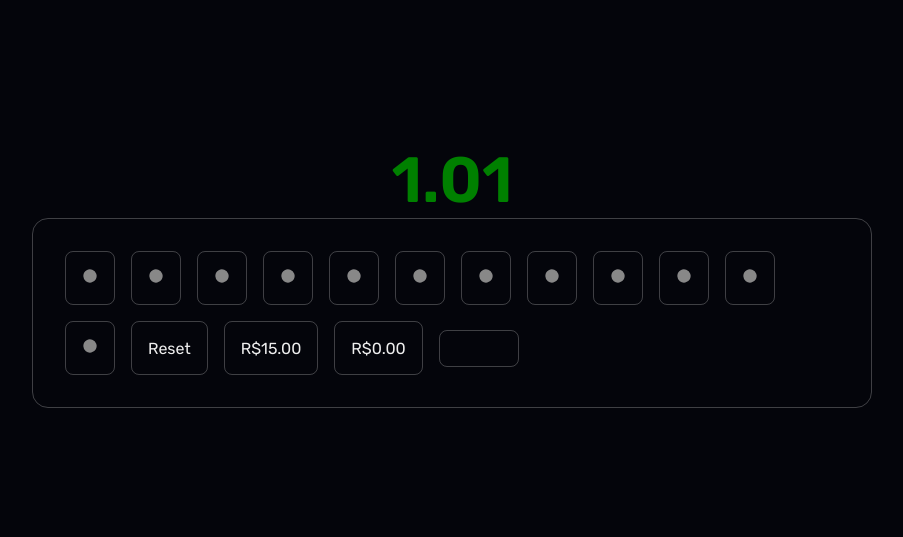
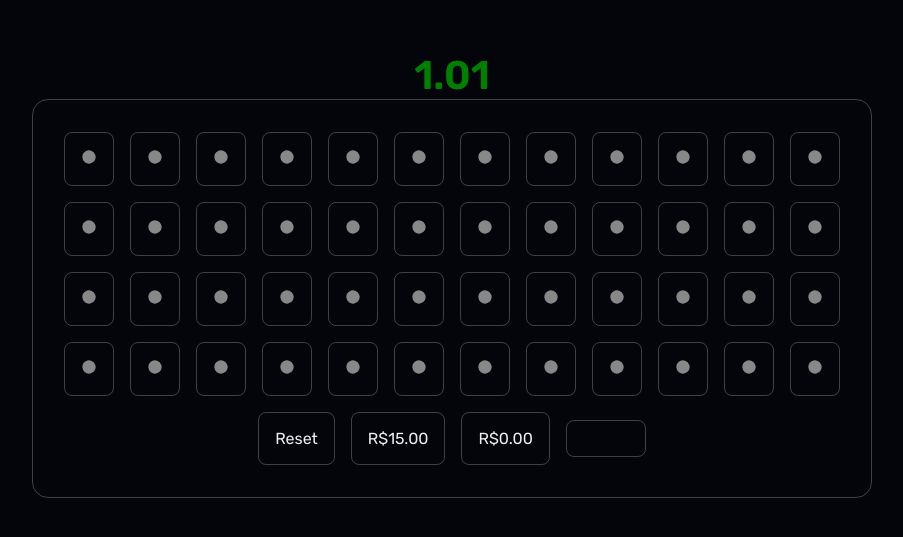
Before and after one commit to ScryptRG/starmine, an Angular app: page / in a window 1280 px wide. Shown: the part 125-662 px from the top of the page, without its empty margins (188-1091 px from the left). Built offline with nearby package versions, Linux system fonts and the light colour scheme.

Commit message:
style update

```diff
--- a/src/app/card/card.component.scss
+++ b/src/app/card/card.component.scss
@@ -3,11 +3,12 @@ $border-primary: 1px solid rgba(255, 255, 255, 0.234);
 section {
   display: flex;
   flex-wrap: wrap;
+  justify-content: center;
   max-width: 52.5em;
   gap: 1em;
   border: $border-primary;
   border-radius: 1em;
-  padding: 2em;
+  padding: 2em 1em;
   color: #eee;
   font-family: "Rubik";
   button {
@@ -39,7 +40,7 @@ section {
 
 span {
   font-family: "Rubik";
-  font-size: 4rem;
+  font-size: 2.5rem;
   color: green;
   font-weight: 600;
 }
--- a/src/app/card/card.component.ts
+++ b/src/app/card/card.component.ts
@@ -19,7 +19,7 @@ export class CardComponent {
   stack: number = 15;
   withdrawal: number = 0;
   ngOnInit(): void {
-    for (let i = 0; i < 12; i++) {
+    for (let i = 0; i < 48; i++) {
       this.items = [...this.items, { id: i, isClicked: false }];
     }
     this.rightIndex = Math.floor(Math.random() * this.items.length);
```
